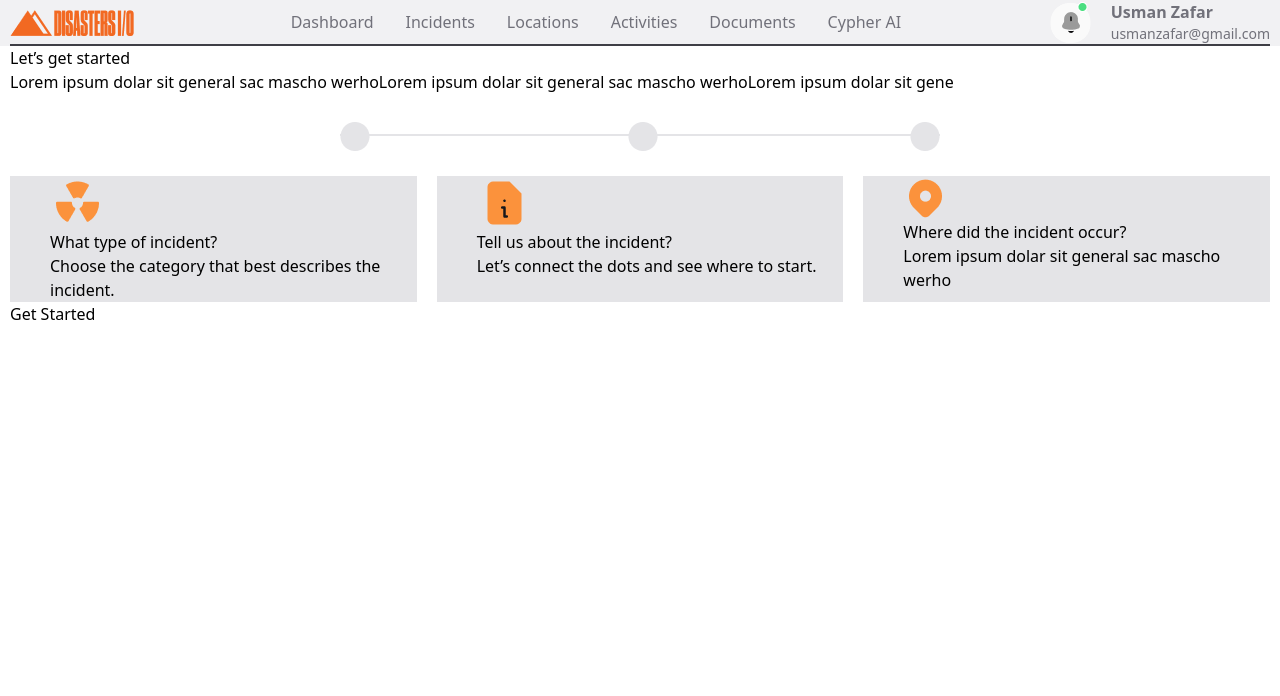
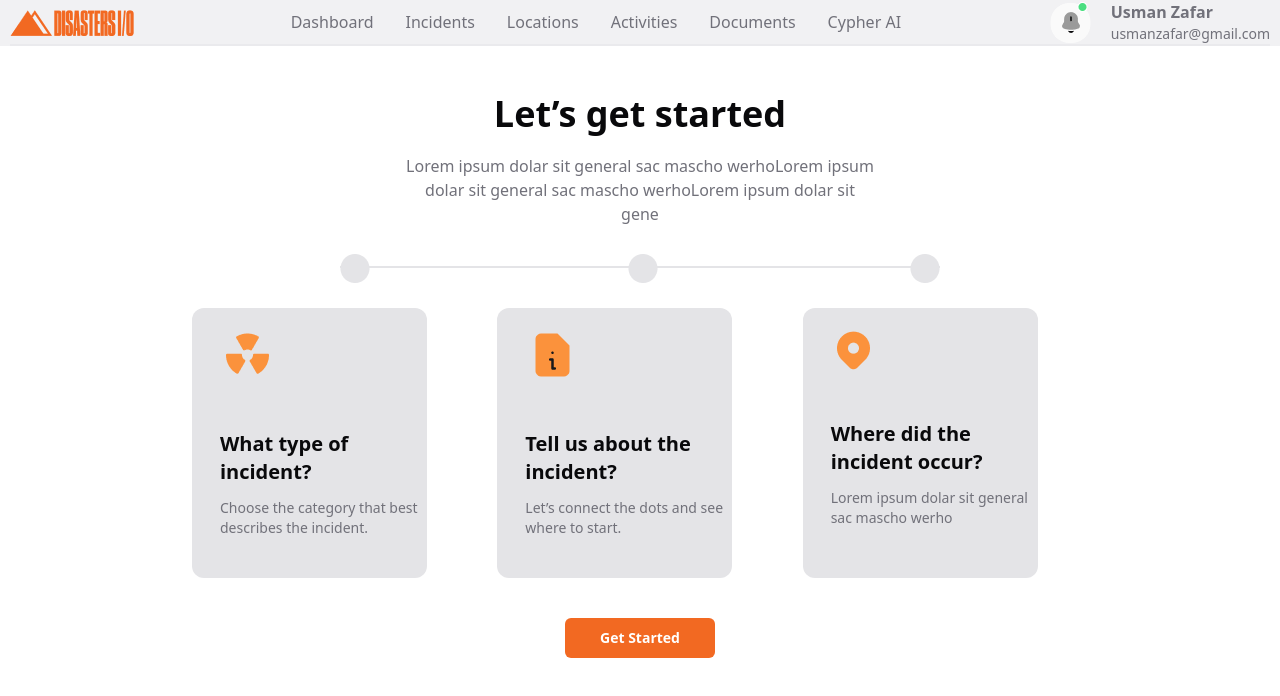
Before and after one commit to nasrin137/React-Assignment-1, a React (Vite) app: page /startPage in a window 1280 px wide. Shown: the top 696 px of the page. Built offline with nearby package versions, Linux system fonts and the light colour scheme.

Commit message:
added some design in startPage

```diff
--- a/src/Components/Shared/Button.jsx
+++ b/src/Components/Shared/Button.jsx
@@ -1,9 +1,9 @@
 import React from 'react'
 import { cn } from '../../Utils'
 
-function Button({children,classname}) {
+function Button({children,classname,onClick}) {
   return (
-    <button className={cn("bg-primary text-white font-bold text-sm px-[25px] py-[8px] gap-5 rounded-[6px] w-[150px] h-[40px]",classname)}>
+    <button onClick={onClick} className={cn("bg-primary text-white font-bold text-sm px-[25px] py-[8px] gap-5 rounded-[6px] w-[150px] h-[40px]",classname)}>
         {children}
     </button>
   )
--- a/src/Components/Shared/Navbar.jsx
+++ b/src/Components/Shared/Navbar.jsx
@@ -47,9 +47,9 @@ function Navbar() {
 
        </div>
 
-       <div className=" w-full border border-b-[1px] border-[#3F3F46]">
+       <div className=" w-full border border-b-[1px] border-gray">
 
-        </div>
+       </div>
 
          {/* lower portion of navbar */}
 
--- a/src/Pages/Dashboard/ChatPopUp.jsx
+++ b/src/Pages/Dashboard/ChatPopUp.jsx
@@ -5,24 +5,27 @@ function ChatPopUp({toggleChatBox}) {
   return (
    <div className='absolute top-48 right-16 '>
      <div className='bg-[#F4F4F5] w-[331px] h-[280px] relative'>
-        <h1 className='bg-primary text-[#FAFAFA] font-bold text-lg py-2 pl-4 rounded-t-lg'>Chat with Cypher</h1>
-       <div>
-       <p className='bg-[#3F3F46] w-[213px] h-[57px] absolute top-7 right-0'>Lorem ipsum dolar sit general sac mascho werho</p>
-        <p className='bg-[#F4F4F5] w-[213px] h-[57px] pt-16'>Lorem ipsum dolar sit general sac mascho werho</p>
-        <p className='bg-[#F4F4F5] w-[213px] h-[57px] pt-16'>Lorem ipsum dolar sit general sac mascho werho</p>
-        <p className='bg-[#3F3F46] w-[213px] h-[57px] absolute top-52 right-0'>Lorem ipsum dolar sit general sac mascho werho</p>
-       </div>
-        <input type="text" name="" id="" placeholder='Enter your question...' className='mt-36'/>
-        <div className='flex justify-between items-center'>
-            <div className='flex justify-between items-center'>
+        <h1 className='bg-primary text-[#FAFAFA] font-bold text-lg py-4 pl-4 rounded-t-lg'>Chat with Cypher</h1>
+       <div className='bg-[#F4F4F5] px-4 rounded-b-xl'>
+      <div>
+      <p className='bg-[#3F3F46] w-[213px] h-[57px] absolute top-20 right-3 text-white px-2 rounded-md text-sm py-1'>Lorem ipsum dolar sit general sac mascho werho</p>
+        <p className='bg-[#F4F4F5] w-[213px] h-[57px] pt-24 text-sm '>Lorem ipsum dolar sit general sac mascho werho</p>
+        <p className='bg-[#F4F4F5] w-[213px] h-[57px] pt-16 text-sm'>Lorem ipsum dolar sit general sac mascho werho</p>
+        <p className='bg-[#3F3F46] w-[213px] h-[57px] absolute top-72  right-0 rounded-md text-white px-2 text-sm py-1'>Lorem ipsum dolar sit general sac mascho werho</p>
+      </div>
+      <input type="text" name="" id="" placeholder='Enter your question...' className='mt-36 bg-[#F3F4F6] border border-[#E5E7EB] rounded-[6px] px-3 py-2 w-full ' />
+        <div className='flex justify-between items-center mt-5 pb-4'>
+            <div className='flex justify-between items-center gap-2'>
                 <img src="Images/camera.png" alt="" />
                 <img src="Images/instragram.png" alt="" />
                 <img src="Images/gallery.png" alt="" />
             </div>
-            <Button>Send</Button>
+           <button className='btn bg-primary px-4 py-1 rounded-full text-white text-sm'>Send</button>
         </div>
-        <button onClick={toggleChatBox} className='flex justify-end'>
-        <img src="Images/close.png" alt="" className='' />
+       </div>
+
+        <button onClick={toggleChatBox} className='absolute right-5 rounded-full shadow-card bg-white px-4 py-4 mt-3'>
+        <img src="Images/close.png" alt="" className='size-6' />
         </button>
     </div>
    </div>
--- a/src/Pages/Dashboard/Dashboard.jsx
+++ b/src/Pages/Dashboard/Dashboard.jsx
@@ -16,8 +16,8 @@ function Dashboard() {
     <section className='w-full'>
           <div className="flex justify-between items-center py-3  px-20 bg-gray">
             <div>
-                <p className='text-sm text-ash'>Welcome back</p>
-                <h1 className='text-[26px] text-[#09090B] font-bold'>Dashboard</h1>
+                <p className='title-intro'>Welcome back</p>
+                <h1 className='title'>Dashboard</h1>
             </div>
             <div className="flex justify-between items-center relative gap-3">
             <CiSearch className="top-3 left-3 absolute" /><input  type="text" className="w-[190px] h-[42px] rounded-md  border-[1px] border-secondary bg-[#FAFAFA] py-3 px-[10px] text-ash pl-8 text-sm" placeholder="Search incident"/>
--- a/src/Pages/Incidents/Incidents.jsx
+++ b/src/Pages/Incidents/Incidents.jsx
@@ -14,15 +14,16 @@ function Incidents() {
   }
   return (
     <section>
-    <div className="flex justify-between items-center py-3  px-20 ">
+    <div className="flex justify-between items-center py-3  px-20 bg-gray ">
             <div>
-                <p>Home - Incidents</p>
-                <h1>Incidents</h1>
+                <p className='title-intro'>Home - Incidents</p>
+                <h1 className='title'>Incidents</h1>
             </div>
             <div className="flex justify-between items-center relative gap-3">
-            <CiSearch className="top-4 left-3 absolute" /><input  type="text" className="w-[190px] h-[42px] rounded-md  border-[1px] bg-[#FAFAFA] py-3 px-[10px] text-[#71717A] pl-8" placeholder="Search incident"/>
-
-            <button onClick={handleClick}  classname="btn w-[170px] bg-primary text-white font-bold text-xs gap-5 rounded-[6px]" >+ New Incident</button>
+            <CiSearch className="top-3 left-3 absolute" /><input  type="text" className="w-[190px] h-[42px] rounded-md  border-[1px] border-secondary bg-[#FAFAFA] py-3 px-[10px] text-ash pl-8 text-sm" placeholder="Search incident"/>
+            <input  type="text" className="w-[170px] h-[42px] rounded-md  border-[1px] border-secondary bg-[#FAFAFA] py-3 px-[15px] text-ash text-sm" placeholder="Sort By: Date modified"/>
+            <button onClick={handleClick} className='bg-primary flex justify-center items-center gap-2 text-white text-sm px-2 py-3 rounded-lg w-[150px]'>
+              <img src="/Images/plus.png" alt="" />New Incident</button>
 
             </div>
 
--- a/src/Pages/Incidents/StartPage.jsx
+++ b/src/Pages/Incidents/StartPage.jsx
@@ -2,8 +2,8 @@ import React from 'react'
 import Container from '../../Components/Shared/Container'
 import { startedCards } from '../../Components/Data'
 import StartedCard from './StartedCard'
+import { useNavigate } from 'react-router-dom'
 import Button from '../../Components/Shared/Button'
-import { useNavigate } from 'react-router-dom'
 
 function StartPage() {
     const navigate  = useNavigate()
@@ -13,8 +13,9 @@ function StartPage() {
   return (
     <section>
         <Container>
-            <h1>Let’s get started</h1>
-            <p>Lorem ipsum dolar sit general sac mascho werhoLorem ipsum dolar sit general sac mascho werhoLorem ipsum dolar sit gene</p>
+          <div className='max-w-4xl mx-auto mt-12'>
+          <h1 className='font-bold text-center text-4xl text-dark'>Let’s get started</h1>
+            <p className='max-w-[468px] mx-auto text-base text-ash text-center pt-5'>Lorem ipsum dolar sit general sac mascho werhoLorem ipsum dolar sit general sac mascho werhoLorem ipsum dolar sit gene</p>
             <div className='border-[#E4E4E7] border-b-2 flex justify-between relative w-[600px] mx-auto mt-10'>
                 <img src="Images/boll.png" alt="" className='absolute -top-3'/>
                 <img src="Images/boll.png" alt="" className='absolute -top-3 left-72'/>
@@ -28,7 +29,9 @@ function StartPage() {
                     ))
                 }
             </div>
-            <button onClick={handleClick} classname="block mx-auto mt-10">Get Started</button>
+            <Button onClick={handleClick} classname="block mx-auto mt-10">Get Started</Button>
+            {/* <button onClick={handleClick} classname="block mx-auto mt-10">Get Started</button> */}
+          </div>
         </Container>
 
     </section>
--- a/src/Pages/Incidents/StartedCard.jsx
+++ b/src/Pages/Incidents/StartedCard.jsx
@@ -1,13 +1,14 @@
 import React from 'react'
 import Button from '../../Components/Shared/Button'
+
 
 function StartedCard({img,title,description}) {
   return (
     <>
-    <div className='bg-[#E4E4E7] pl-10'>
-        <img src={img} alt="" className='' />
-        <h2>{title}</h2>
-        <p>{description}</p>
+    <div className='bg-[#E4E4E7] pl-7 w-[235px] h-[270px] rounded-xl'>
+        <img src={img} alt="" className='pt-5' />
+        <h2 className='font-bold text-xl text-dark pt-12 pb-3'>{title}</h2>
+        <p className='text-sm text-ash '>{description}</p>
 
     </div>
     </>
--- a/src/index.css
+++ b/src/index.css
@@ -1,3 +1,13 @@
 @tailwind base;
 @tailwind components;
 @tailwind utilities;
+
+.title-intro{
+    font-size: 14px;
+    color:#71717A;
+}
+.title{
+    font-size:26px;
+    color: #09090B;
+    font-weight: bold;
+}
--- a/tailwind.config.js
+++ b/tailwind.config.js
@@ -14,6 +14,9 @@ export default {
         ash:"#71717A",
         dark:"#09090B"
       },
+      boxShadow:{
+        card:"0px 4px 48px 52px #0000000F"
+      }
     },
   },
   plugins: [],
```
